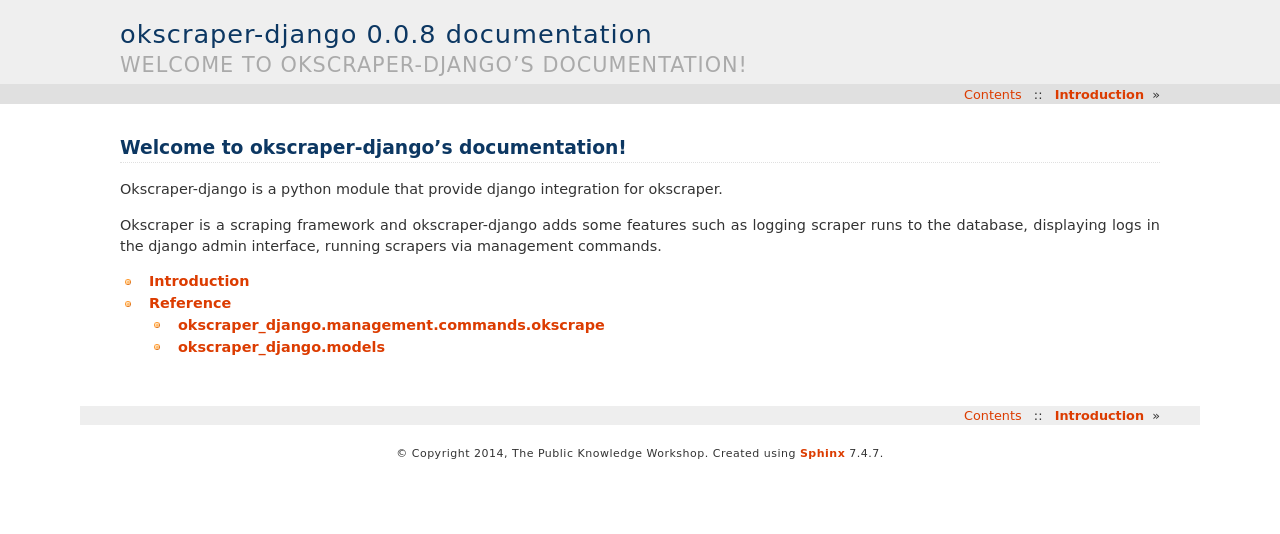
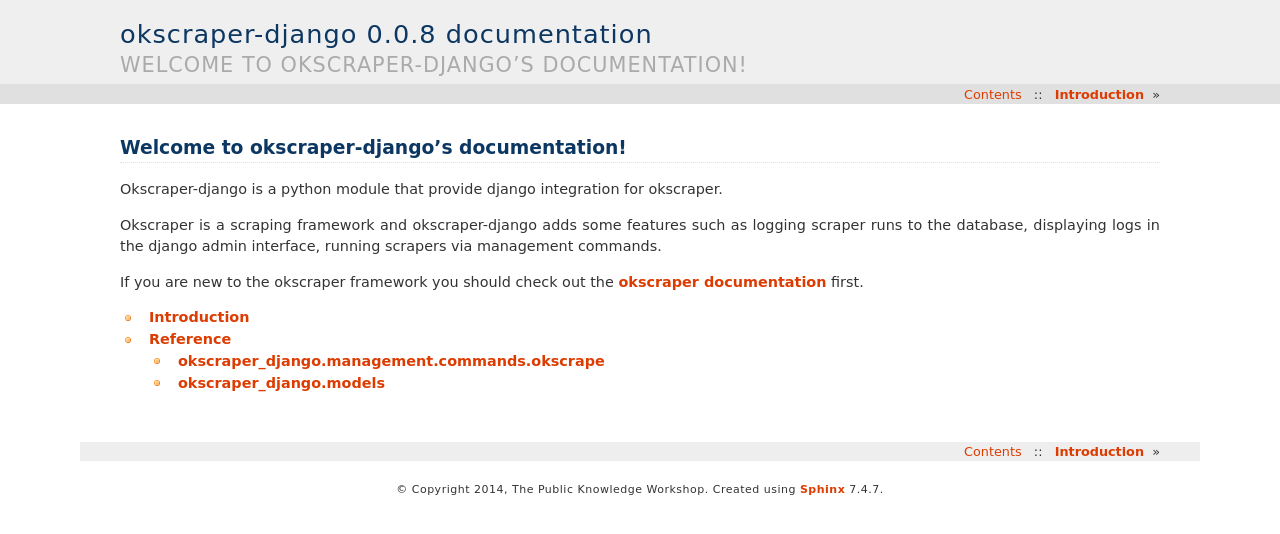
Before and after one commit to hasadna/okscraper-django, a Sphinx documentation site: the page built from docs/index.rst, in a window 1280 px wide. Shown: the top 534 px of the page. Built offline with Sphinx 7.4.7, drawn with Linux system fonts in a browser that asks for light colours; pages that are not in the unit, such as notebooks, are missing from menus.

Commit message:
add link to okscraper documentation

```diff
--- a/docs/index.rst
+++ b/docs/index.rst
@@ -5,6 +5,8 @@ Okscraper-django is a python module that provide django integration for okscrape
 
 Okscraper is a scraping framework and okscraper-django adds some features such as logging scraper runs to the database, displaying logs in the django admin interface, running scrapers via management commands.
 
+If you are new to the okscraper framework you should check out the `okscraper documentation <http://okscraper.readthedocs.org/>`_ first.
+
 .. toctree::
     :maxdepth: 2
 
```
